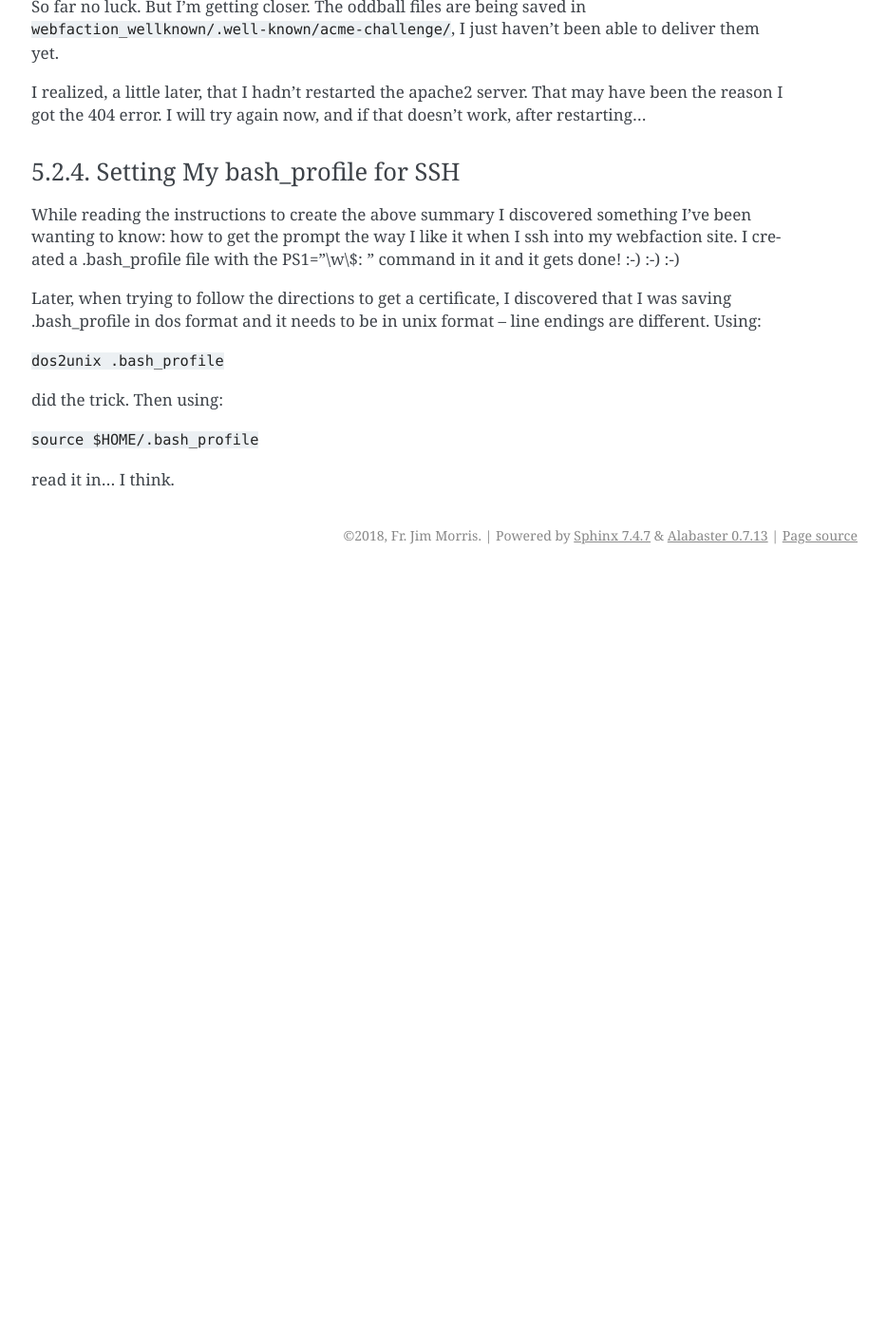
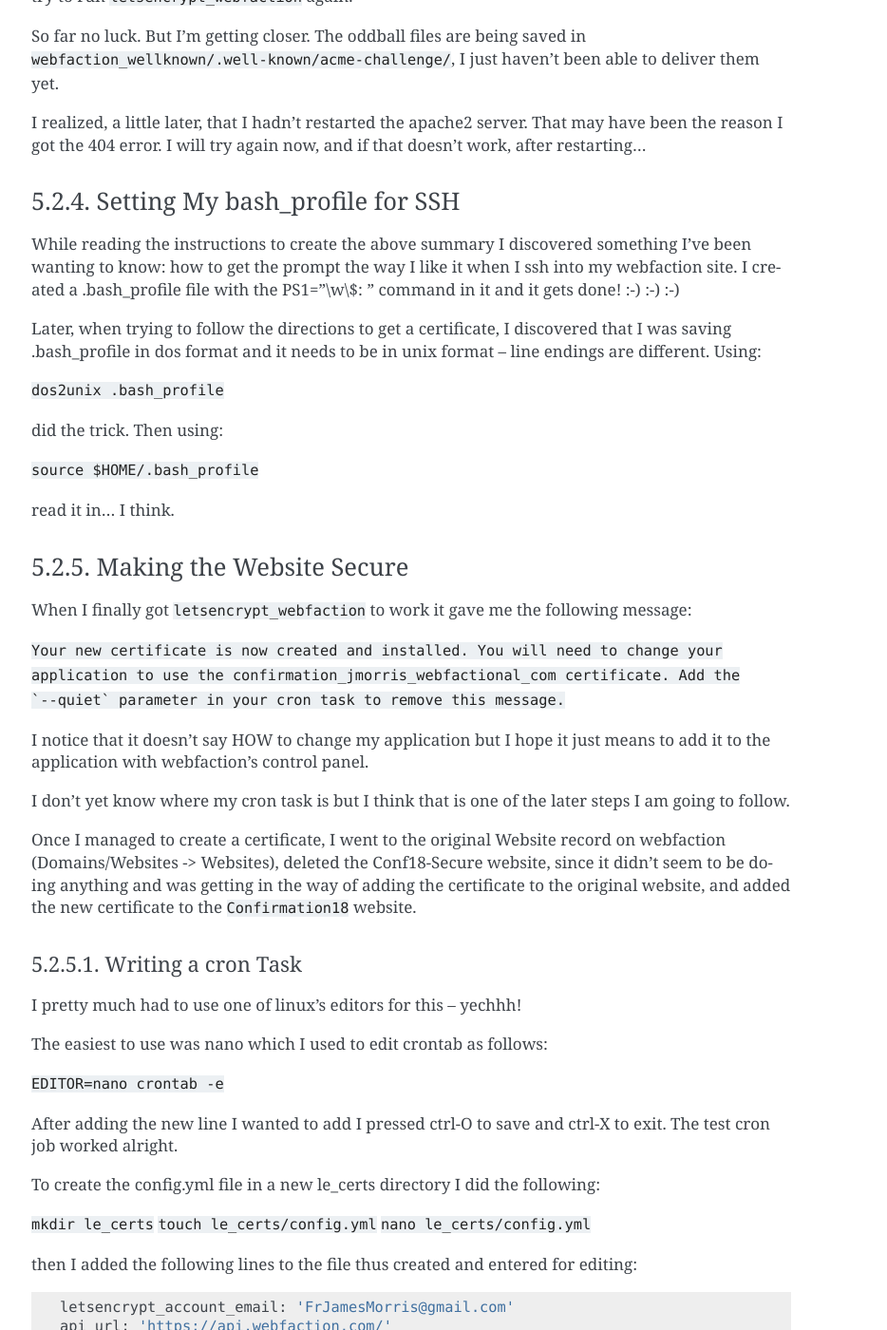
Before and after one commit to JMorris1575/confirmation2018, a Sphinx documentation site: the page built from docs/deployment.rst, in a window 1280 px wide and 1400 px high, scrolled down 4913 px. Shown: the whole window at 95% size, without its empty margins (337-1271 px from the left). Built offline with Sphinx 7.4.7, drawn with Linux system fonts in a browser that asks for light colours; before the commit the page ends 5516 px from its top, so only the background shows below that; some of the changed text lies outside the part shown.

Commit message:
Secure site now working -- after much ado

```diff
--- a/docs/deployment.rst
+++ b/docs/deployment.rst
@@ -81,7 +81,7 @@
     *   use ssh to get into web506.webfaction.com
     *   run: ``GEM_HOME=$HOME/.letsencrypt_webfaction/gems RUBYLIB=$GEM_HOME/lib gem2.2 install letsencrypt_webfaction``
     *   Edit ~/.bash_profile to include: ``function letsencrypt_webfaction {PATH=$PATH:$GEM_HOME/bin GEM_HOME=$HOME/.letsencrypt_webfaction/gems RUBYLIB=$GEM_HOME/lib ruby2.2 $HOME/.letsencrypt_webfaction/gems/bin/letsencrypt_webfaction $*}``
-    *   run: letsencrypt_webfaction --letsencrypt_account_email FrJamesMorris@gmail.com --domains confirmation.jmorris.webfactional.com --public /home/jmorris/webapps/conf18/ --username jmorris --password dylan-selfie
+    *   run: ``letsencrypt_webfaction --letsencrypt_account_email FrJamesMorris@gmail.com --domains confirmation.jmorris.webfactional.com --public /home/jmorris/webapps/conf18/confirmation/webfaction_wellknown/ --username jmorris --password dylan-selfie``
     *   that should put a certificate in the SSL certificates tab in the WebFaction Control Panel
     *   go to the Websites tab, select the secure version of the website and choose the new certificate
 
@@ -210,8 +210,6 @@
 I realized, a little later, that I hadn't restarted the apache2 server. That may have been the reason I got the 404
 error. I will try again now, and if that doesn't work, after restarting...
 
-
-
 Setting My bash_profile for SSH
 *******************************
 
@@ -229,3 +227,72 @@
 ``source $HOME/.bash_profile``
 
 read it in... I think.
+
+Making the Website Secure
+*************************
+
+When I finally got ``letsencrypt_webfaction`` to work it gave me the following message:
+
+``Your new certificate is now created and installed.
+You will need to change your application to use the confirmation_jmorris_webfactional_com certificate.
+Add the `--quiet` parameter in your cron task to remove this message.``
+
+I notice that it doesn't say HOW to change my application but I hope it just means to add it to the application with
+webfaction's control panel.
+
+I don't yet know where my cron task is but I think that is one of the later steps I am going to follow.
+
+Once I managed to create a certificate, I went to the original Website record on webfaction (Domains/Websites ->
+Websites), deleted the Conf18-Secure website, since it didn't seem to be doing anything and was getting in the way of
+adding the certificate to the original website, and added the new certificate to the ``Confirmation18`` website.
+
+Writing a cron Task
++++++++++++++++++++
+
+I pretty much had to use one of linux's editors for this -- yechhh!
+
+The easiest to use was nano which I used to edit crontab as follows:
+
+``EDITOR=nano crontab -e``
+
+After adding the new line I wanted to add I pressed ctrl-O to save and ctrl-X to exit. The test cron job worked alright.
+
+To create the config.yml file in a new le_certs directory I did the following:
+
+``mkdir le_certs``
+``touch le_certs/config.yml``
+``nano le_certs/config.yml``
+
+then I added the following lines to the file thus created and entered for editing::
+
+    letsencrypt_account_email: 'FrJamesMorris@gmail.com'
+    api_url: 'https://api.webfaction.com/'
+    username: 'jmorris'
+    password: 'dylan selfie'
+
+Finally, I edited crontab as follows:
+
+EDITOR=nano crontab -e
+
+and added the following all on one line::
+
+    0 4 15 */2 * PATH=$PATH:$GEM_HOME/bin GEM_HOME=$HOME=$HOME/.letsencrypt_webfaction/gems
+    RUBYLIB=$GEM_HOME/lib /usr/local/bin/ruby2.2 $HOME/.letsencrypt_webfaction/gems/bin/letsencrypt_webfaction
+    --domains confirmation.jmorris.webfactional.com
+    --public /home/jmorris/webapps/conf18/confirmation/webfaction_wellknown/
+    --config /home/jmorris/le_certs/config.yml >> $HOME/logs/user/cron.log 2>&1
+
+I put a reminder in my palm organizer for May 15 to check to see if this gets done. It should show some kind of report
+in ``jmorris/logs/user/cron.log``
+
+Redirecting Traffic to the Secure Website
++++++++++++++++++++++++++++++++++++++++++
+
+So far, though I can get into the website in Firefox, the static content does not serve well -- including the css so the
+site looks awful!
+
+Following the instructions at:
+
+https://docs.webfaction.com/software/static.html#static-redirecting-from-http-to-https
+
+I will try to alleviate that problem.
```
Also changed, not shown: 3 other files.
